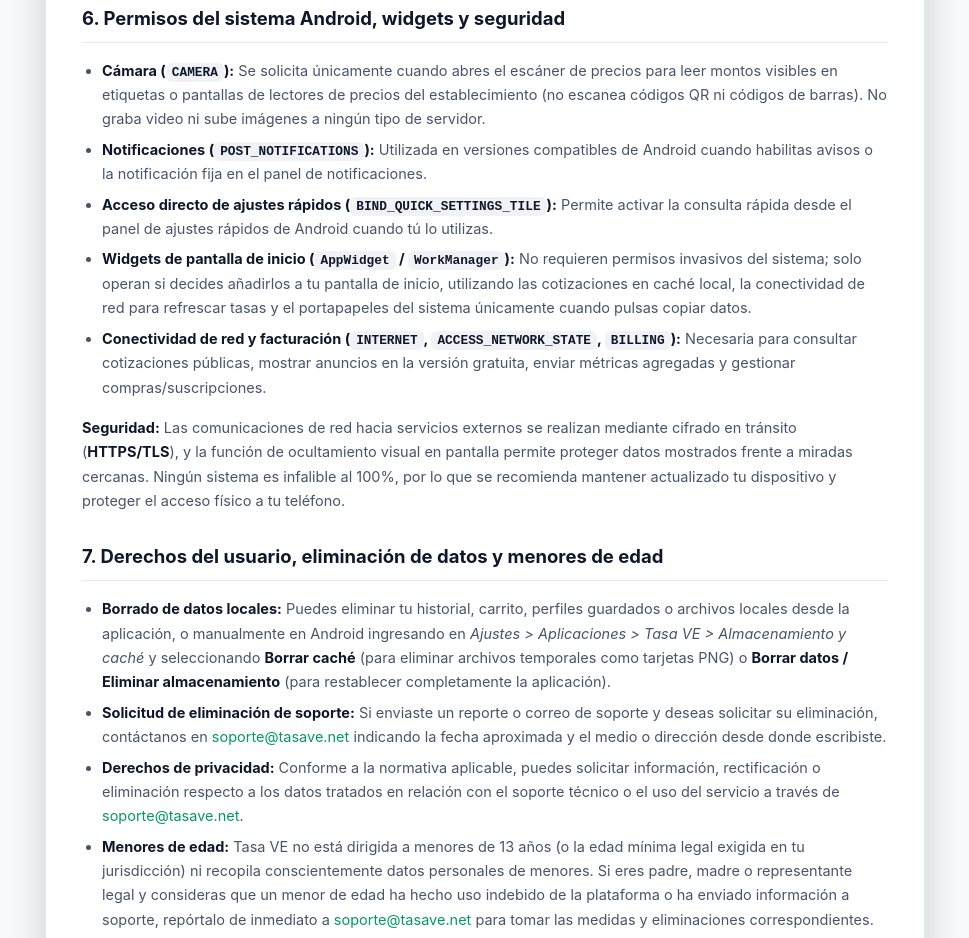
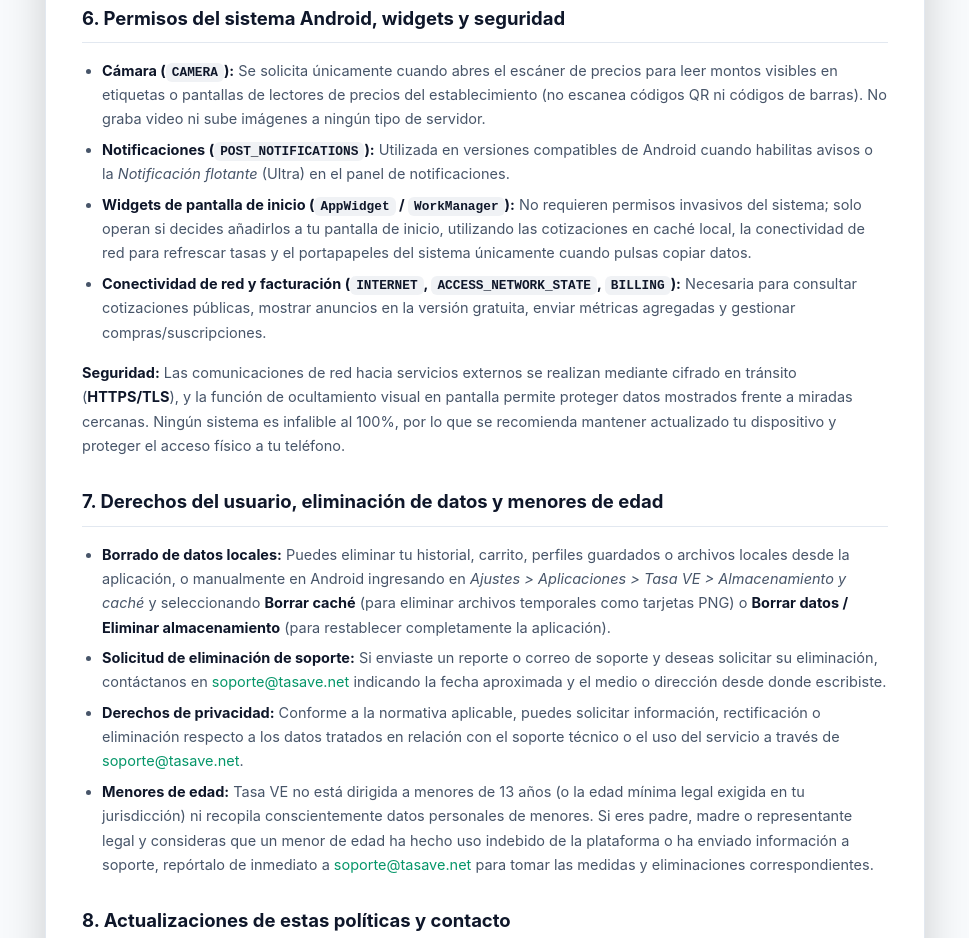
Before and after one commit to Julcer26/TasaVE, a plain HTML site: page docs/privacy-policy.html in a window 1280 px wide. Shown: the part 2924-3862 px from the top of the page, without its empty margins (155-1124 px from the left). Drawn offline with Linux system fonts and the light colour scheme.

Commit message:
chore(web,legal): sync Notificacion flotante copy and remove BIND_QUICK_SETTINGS_TILE

```diff
--- a/docs/privacy-policy.html
+++ b/docs/privacy-policy.html
@@ -352,8 +352,7 @@
         <h2 id="s6">6. Permisos del sistema Android, widgets y seguridad</h2>
         <ul>
             <li><strong>Cámara (<code>CAMERA</code>):</strong> Se solicita únicamente cuando abres el escáner de precios para leer montos visibles en etiquetas o pantallas de lectores de precios del establecimiento (no escanea códigos QR ni códigos de barras). No graba video ni sube imágenes a ningún tipo de servidor.</li>
-            <li><strong>Notificaciones (<code>POST_NOTIFICATIONS</code>):</strong> Utilizada en versiones compatibles de Android cuando habilitas avisos o la notificación fija en el panel de notificaciones.</li>
-            <li><strong>Acceso directo de ajustes rápidos (<code>BIND_QUICK_SETTINGS_TILE</code>):</strong> Permite activar la consulta rápida desde el panel de ajustes rápidos de Android cuando tú lo utilizas.</li>
+            <li><strong>Notificaciones (<code>POST_NOTIFICATIONS</code>):</strong> Utilizada en versiones compatibles de Android cuando habilitas avisos o la <em>Notificación flotante</em> (Ultra) en el panel de notificaciones.</li>
             <li><strong>Widgets de pantalla de inicio (<code>AppWidget</code> / <code>WorkManager</code>):</strong> No requieren permisos invasivos del sistema; solo operan si decides añadirlos a tu pantalla de inicio, utilizando las cotizaciones en caché local, la conectividad de red para refrescar tasas y el portapapeles del sistema únicamente cuando pulsas copiar datos.</li>
             <li><strong>Conectividad de red y facturación (<code>INTERNET</code>, <code>ACCESS_NETWORK_STATE</code>, <code>BILLING</code>):</strong> Necesaria para consultar cotizaciones públicas, mostrar anuncios en la versión gratuita, enviar métricas agregadas y gestionar compras/suscripciones.</li>
         </ul>
```
Also changed, not shown: docs/index.html (+1 -1 lines).
